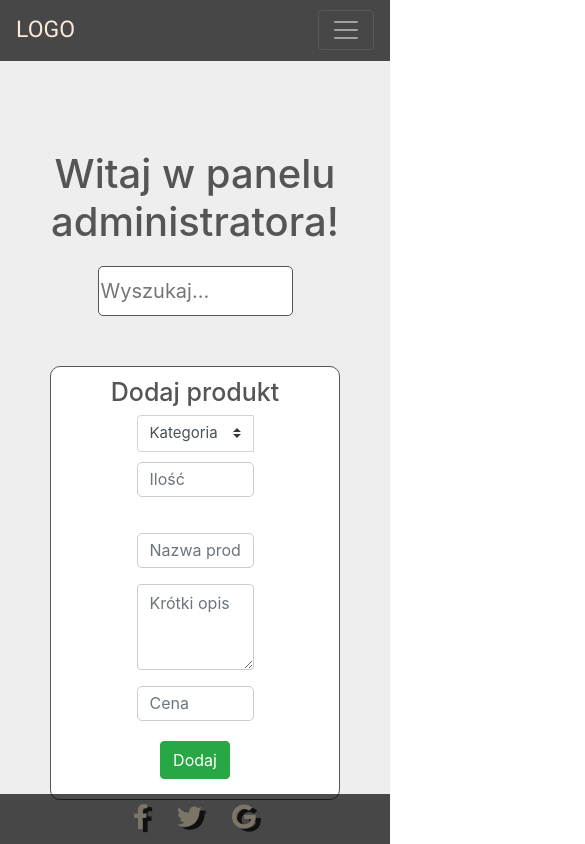
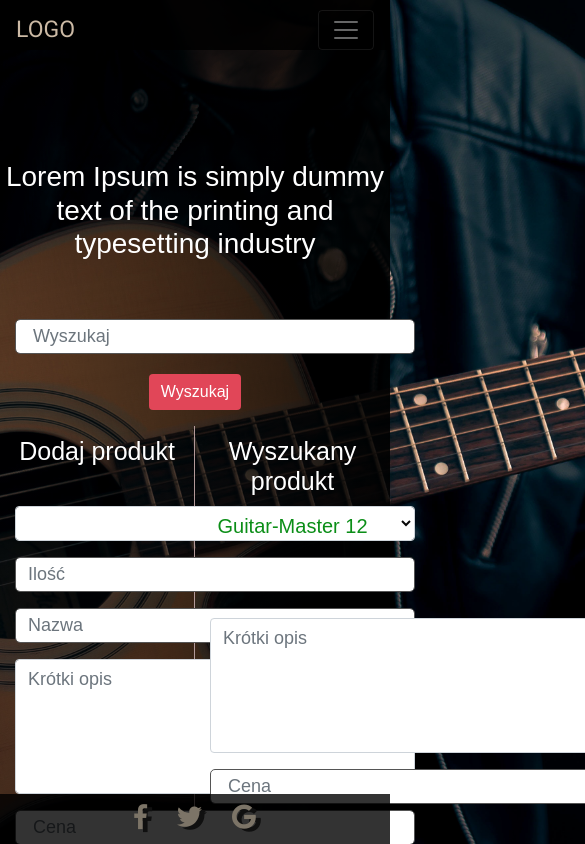
Before and after one commit to verbatim144/GuitarStore, an Angular app in the folder Shop-Frontend/GuitarStore/: page /admin in a window 390 px wide. Shown: the top 844 px of the page, 585 px wide, since content can reach past the window. Built offline with nearby package versions, Linux system fonts and the light colour scheme; no server answers.

Commit message:
Update components

```diff
--- a/Shop-Frontend/GuitarStore/src/app/admin-panel/admin-panel.component.css
+++ b/Shop-Frontend/GuitarStore/src/app/admin-panel/admin-panel.component.css
@@ -1,12 +1,9 @@
 .container-fluid{
-  width: 100vw;
-  height: auto;
-  min-height: 100vh;
-  background-color: #eee;
-  color: black;
-  font-size: 40px;
-  margin-bottom: 50px;
-  overflow-x: hidden;
+  background-color: rgba(253, 251, 255, 0.1);
+  background-position: center;
+  background-size: cover;
+  width: 100%;
+  height: 100%;
   overflow-y: scroll;
 }
 
@@ -81,6 +78,12 @@ label{
   font-size: 20px;
 }
 
+.btn-info:focus,.btn-info:active, .btn-info:visited {
+  background-color: transparent;
+  outline: none !important;
+  box-shadow: none;
+}
+
 form .row2 input, form .row2 textarea, .add .form-control{
   display: flex;
   justify-content: center;
@@ -101,3 +104,64 @@ form .row2 input, form .row2 textarea, .add .form-control{
 .btn-success{
   margin-bottom: 20px;
 }
+
+
+
+
+
+/*Contact sectiom*/
+.content-header{
+  font-family: 'Oleo Script', cursive;
+  color:#fcc500;
+  font-size: 45px;
+}
+
+.section-content{
+  text-align: center;
+
+}
+#contact{
+  margin-top: 100px;
+  font-family: 'Teko', sans-serif;
+  padding-top: 60px;
+  width: 100%;
+  width: 100vw;
+
+  color : #fff;
+}
+.contact-section{
+  padding-top: 40px;
+}
+.contact-section .col-md-6{
+  width: 50%;
+}
+
+.form-line{
+  border-right: 1px solid #B29999;
+}
+
+.form-group{
+  margin-top: 10px;
+}
+label{
+  font-size: 1.3em;
+  line-height: 1em;
+  font-weight: normal;
+}
+.form-control{
+  font-size: 1.3em;
+  color: #080808;
+}
+textarea.form-control {
+  height: 135px;
+  /* margin-top: px;*/
+}
+
+.submit{
+  font-size: 1.1em;
+  float: right;
+  width: 150px;
+  background-color: transparent;
+  color: #fff;
+
+}
--- a/Shop-Frontend/GuitarStore/src/app/admin-panel/admin-panel.component.html
+++ b/Shop-Frontend/GuitarStore/src/app/admin-panel/admin-panel.component.html
@@ -1,56 +1,63 @@
-<div class="container-fluid">
-  <div class="margin"></div>
-  <h1>Witaj w panelu administratora!</h1>
-  <input type="search" class="search" placeholder="Wyszukaj...">
-  <div class="row">
-    <div class="col-xs-12 col-md-4 add">
-      <h2>Dodaj produkt</h2>
-      <div class="input-group">
-        <select class="custom-select" id="inputGroupSelect01">
-          <option selected>Kategoria</option>
-          <option value="1">Akustyczne</option>
-          <option value="2">Basowe</option>
-          <option value="3">Klasyczne</option>
-          <option value="4">Elektryczne</option>
-          <option value="6">Akcesoria</option>
-        </select>
+
+<section id="contact">
+  <div class="section-content">
+    <h3>Lorem Ipsum is simply dummy text of the printing and typesetting industry</h3>
+  </div>
+  <div class="contact-section">
+    <div class="container" style="padding-bottom: 200px">
+      <form>
         <div class="form-group">
-          <input type="number" class="form-control" placeholder="Ilość">
+          <input style="width:400px; font-size: 18px; color: #444444" type="text" class="form-control" id="sa" placeholder=" Wyszukaj">
+          <button style="margin-left: auto; margin-right: auto; display: block; margin-top: 20px;  background: #E14658; border: none" class="btn btn-primary">Wyszukaj</button>
         </div>
-      </div>
-      <form>
-        <div class="row2">
+        <div class="row">
+        <div class="col-md-6 form-line">
+          <h2 style="text-align: center; color: white; padding-bottom: 30px">Dodaj produkt</h2>
           <div class="form-group">
-            <input type="text" class="form-control" placeholder="Nazwa produktu">
+          <select style="width:400px; font-size: 18px; display: block; margin-left: auto; margin-right: auto; height: 35px" class="form-control" id="inputGroupSelect012"
+                  [(ngModel)]="guitar.category" name="category" #value="ngModel">
+            <option selected>Kategoria</option>
+            <option value="Acoustic">Akustyczne</option>
+            <option value="9">Basowe</option>
+            <option value="5">Klasyczne</option>
+            <option value="3">Elektryczne</option>
+            <option value="6">Akcesoria</option>
+          </select>
           </div>
           <div class="form-group">
-            <textarea type="text" class="form-control" rows="3" placeholder="Krótki opis"></textarea>
+            <input style="width:400px; font-size: 18px;" type="number" class="form-control" placeholder="Ilość"
+                   [(ngModel)]="guitar.amount" name="amount" #value="ngModel">
           </div>
           <div class="form-group">
-            <input type="number" class="form-control" placeholder="Cena">
+            <input style="width:400px; font-size: 18px;" type="text" class="form-control" id="" placeholder="Nazwa">
           </div>
+          <div class="form-group">
+            <textarea style="width:400px; font-size: 18px; display: block; margin-left: auto; margin-right: auto; " class="form-control" id="description" placeholder="Krótki opis"
+                      [(ngModel)]="guitar.description" name="description" #value="ngModel"></textarea>
+          </div>
+          <div class="form-group">
+            <input  style="width:400px; font-size: 18px;" type="number" class="form-control" id="telephone" placeholder=" Cena"
+                    [(ngModel)]="guitar.price" name="price" #value="ngModel">
+          </div>
+          <button style="margin-left: auto; margin-right: auto; display: block; margin-top: 20px;  background: #E14658; border: none" class="btn btn-primary">Wyszukaj</button>
+        </div>
+        <div class="col-md-6">
+          <h2 style="text-align: center; color: white; padding-bottom: 10px">Wyszukany produkt</h2>
+          <h5 style="text-align: center; color: white; padding-bottom: 30px; color: #0b8e17">Guitar-Master 12</h5>
+          <div class="form-group">
+            <textarea style="width:400px;font-size: 18px; margin-left: auto; margin-right: auto; display: block; margin-top: 50px" class="form-control" id="description" placeholder="Krótki opis"
+                      [(ngModel)]="guitar.description" name="description" #value="ngModel"></textarea>
+          </div>
+          <div class="form-group">
+            <input  style="width:400px; font-size: 18px;" type="number" class="form-control" id="telephone" placeholder=" Cena"
+                    [(ngModel)]="guitar.price" name="price" #value="ngModel">
+          </div>
+          <button style="margin-left: auto; margin-right: auto; display: block; margin-top: 85px;  background: #E14658; border: none" class="btn btn-primary">Edytuj</button>
+        </div>
         </div>
       </form>
-      <button class="btn btn-success">Dodaj</button>
-    </div>
-    <div class="col-xs-12 col-md-6 searched">
-      <h2>Wyszukany produkt</h2>
-      <button class="btn btn-primary">Edytuj</button>
-      <button class="btn btn-primary">Usuń</button>
-      <form>
-        <div class="row2">
-          <div class="form-group">
-            <input type="text" class="form-control" placeholder="Nazwa produktu">
-          </div>
-          <div class="form-group">
-            <textarea type="text" class="form-control" rows="3" placeholder="Krótki opis"></textarea>
-          </div>
-          <div class="form-group">
-            <input type="number" class="form-control" placeholder="Cena">
-          </div>
-        </div>
-      </form>
-      <button class="btn btn-success">Zapisz</button>
     </div>
   </div>
-</div>
+
+
+</section>
--- a/Shop-Frontend/GuitarStore/src/app/admin-panel/admin-panel.component.ts
+++ b/Shop-Frontend/GuitarStore/src/app/admin-panel/admin-panel.component.ts
@@ -1,4 +1,6 @@
 import { Component, OnInit } from '@angular/core';
+import {Guitar} from '../guitars/guitar';
+import {GuitarsService} from '../guitars/guitars.service';
 
 @Component({
   selector: 'app-admin-panel',
@@ -7,9 +9,65 @@ import { Component, OnInit } from '@angular/core';
 })
 export class AdminPanelComponent implements OnInit {
 
-  constructor() { }
+
+  guitars: Guitar[];
+  testFind: Guitar;
+  guitar = new Guitar();
+  submitted = false;
+
+  constructor(private guitarService: GuitarsService) { }
 
   ngOnInit() {
+    this.getGuitars();
   }
 
+   findGuitar(name : String){
+    return this.guitarService.getGuitar(name)
+      .subscribe(
+        guitar => {
+          console.log(guitar);
+          this.testFind = guitar;
+        }
+      );
+  }
+
+  updateGuitar(){
+    this.update();
+  }
+
+  private update(): void {
+    this.guitarService.updateGuitar(this.guitar)
+      .subscribe();
+  }
+
+  addGuitar() {
+    this.submitted = true;
+    this.save();
+  }
+
+  private save(): void {
+    console.log(this.guitar);
+    this.guitarService.addGuitar(this.guitar)
+      .subscribe();
+  }
+
+  getGuitars() {
+    return this.guitarService.getAllGuitars()
+      .subscribe(
+        guitars => {
+          console.log(guitars);
+          this.guitars = guitars;
+        }
+      );
+  }
+
+  getGuitar() {
+    console.log(this.guitarService.getGuitar(name));
+    return this.guitarService.getGuitar(name);
+
+  }
+
+
+
+
 }
--- a/Shop-Frontend/GuitarStore/src/app/app.module.ts
+++ b/Shop-Frontend/GuitarStore/src/app/app.module.ts
@@ -18,6 +18,7 @@ import { AccessoriesComponent } from './accessories/accessories.component';
 import { ContactComponent } from './contact/contact.component';
 import { LoginComponent } from './login/login.component';
 import { RegisterComponent } from './register/register.component';
+import { ShoppingCartComponent } from './shopping-cart/shopping-cart.component';
 
 
 @NgModule({
@@ -35,6 +36,7 @@ import { RegisterComponent } from './register/register.component';
     ContactComponent,
     LoginComponent,
     RegisterComponent,
+    ShoppingCartComponent,
 
   ],
   imports: [
--- a/Shop-Frontend/GuitarStore/src/app/app.routing.ts
+++ b/Shop-Frontend/GuitarStore/src/app/app.routing.ts
@@ -9,6 +9,7 @@ import {AccessoriesComponent} from './accessories/accessories.component';
 import {ContactComponent} from './contact/contact.component';
 import {LoginComponent} from './login/login.component';
 import {RegisterComponent} from './register/register.component';
+import {ShoppingCartComponent} from './shopping-cart/shopping-cart.component';
 
 
 
@@ -23,6 +24,7 @@ const appRoutes: Routes = [
   { path: 'contact', component:ContactComponent},
   { path: 'login', component:LoginComponent},
   { path: 'register', component:RegisterComponent},
+  { path: 'cart', component:ShoppingCartComponent},
 
   // otherwise redirect to profile
   { path: '**', redirectTo: '/landing' }
--- a/Shop-Frontend/GuitarStore/src/app/electric/electric.component.ts
+++ b/Shop-Frontend/GuitarStore/src/app/electric/electric.component.ts
@@ -1,4 +1,10 @@
 import { Component, OnInit } from '@angular/core';
+import {Guitar} from '../guitars/guitar';
+import {GuitarsService} from '../guitars/guitars.service';
+import { Location } from '@angular/common';
+import {Category} from '../categories/category';
+import {CategoryService} from '../categories/category.service';
+
 
 @Component({
   selector: 'app-electric',
@@ -7,9 +13,66 @@ import { Component, OnInit } from '@angular/core';
 })
 export class ElectricComponent implements OnInit {
 
-  constructor() { }
+  guitars: Guitar[];
+  guitar = new Guitar();
+  categories: Category[];
+  category= new Category();
+  submitted = false;
 
-  ngOnInit() {
+
+  constructor(private guitarService: GuitarsService,
+              private categoryService: CategoryService,
+              private location: Location) { }
+
+  ngOnInit(): void {
+   this.getGuitars();
   }
 
+  newGuitar(): void {
+    this.submitted = false;
+    this.guitar = new Guitar();
+  }
+
+  addGuitar() {
+    this.submitted = true;
+    this.save();
+  }
+
+  getGuitars() {
+    return this.guitarService.getAllGuitars()
+      .subscribe(
+        guitars => {
+          console.log(guitars);
+          this.guitars = guitars;
+        }
+      );
+  }
+
+  onSelect(selectedItem: any) {
+    console.log("Selected item Id: ", selectedItem.Id); // You get the Id of the selected item here
+  }
+
+  /*getGuitarCategory() {
+    return this.categoryService.getCategory("electric")
+      .subscribe(
+        guitarCategory => {
+          console.log(guitarCategory );
+          this.category = guitarCategory ;
+        }
+      );
+  }*/
+
+
+//  refresh(): void {
+ //   window.location.reload();
+ // }
+
+  private save(): void {
+    console.log(this.guitar);
+    this.guitarService.addGuitar(this.guitar)
+      .subscribe();
+  }
+
+
+
 }
--- a/Shop-Frontend/GuitarStore/src/app/footer/footer.component.css
+++ b/Shop-Frontend/GuitarStore/src/app/footer/footer.component.css
@@ -3,7 +3,7 @@
   bottom: 0;
   height: 50px;
   width: 100%;
-  background: rgba(0, 0, 0, 0.7);
+  background: rgba(0, 0, 0, 0.8);
   display: inline-block;
 }
 
--- a/Shop-Frontend/GuitarStore/src/app/header/header.component.css
+++ b/Shop-Frontend/GuitarStore/src/app/header/header.component.css
@@ -1,6 +1,7 @@
 .navbar{
   background-color: #000;
-  opacity: .7;
+  opacity: .8;
+  height: 50px;
 }
 
 .logo{
@@ -142,8 +143,8 @@ input[type=search]{
 }
 
 .panel-default{
-  height: 30px;
-  margin-top: 60px;
+  height: 20px;
+  margin-top: 50px;
   position: fixed;
 
 }
@@ -153,7 +154,7 @@ input[type=search]{
 }
 
 .panel{
-  height: 40px;
+  height: 20px;
   display: block;
   width: 100%;
 }
@@ -171,7 +172,7 @@ input[type=search]{
   justify-content: space-around;
   border-top: 2px solid #C0B3A0;
   background-color: #000;
-  opacity: .7;
+  opacity: .8;
 }
 
 
--- a/Shop-Frontend/GuitarStore/src/app/header/header.component.html
+++ b/Shop-Frontend/GuitarStore/src/app/header/header.component.html
@@ -16,7 +16,8 @@
         href="#"></a></i></button>
 
       <!--TEMPORARY BUTTON!!-->
-      <button class="btn-warning" style="margin-right: 10px" [routerLink]= "['admin']">Panel Admina</button>
+      <img [routerLink]= "['cart']" src="../../assets/cart.png" style="width: 49px; height: 43px">
+      <button class="btn-warning" style="margin-right: 10px; height: 30px" [routerLink]= "['admin']">Panel Admina</button>
       <!---------------------->
 
 
--- a/Shop-Frontend/GuitarStore/src/index.html
+++ b/Shop-Frontend/GuitarStore/src/index.html
@@ -16,6 +16,8 @@
   <link rel="stylesheet" href="https://cdnjs.cloudflare.com/ajax/libs/font-awesome/4.7.0/css/font-awesome.min.css">
   <link rel="stylesheet" href="https://use.fontawesome.com/releases/v5.3.1/css/all.css" integrity="sha384-mzrmE5qonljUremFsqc01SB46JvROS7bZs3IO2EmfFsd15uHvIt+Y8vEf7N7fWAU" crossorigin="anonymous">
   <link href="https://fonts.googleapis.com/css?family=Roboto" rel="stylesheet">
+
+
 </head>
 <body>
 <app-root></app-root>
```
Also changed, not shown: Shop-Frontend/GuitarStore/src/app/electric/electric.component.html (+4 -67 lines), 2 other files (tests, documents, lock files or other folders).
